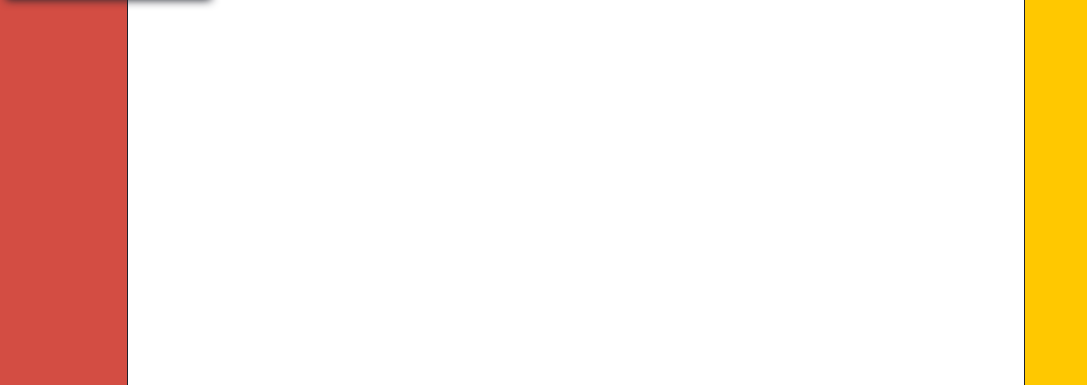
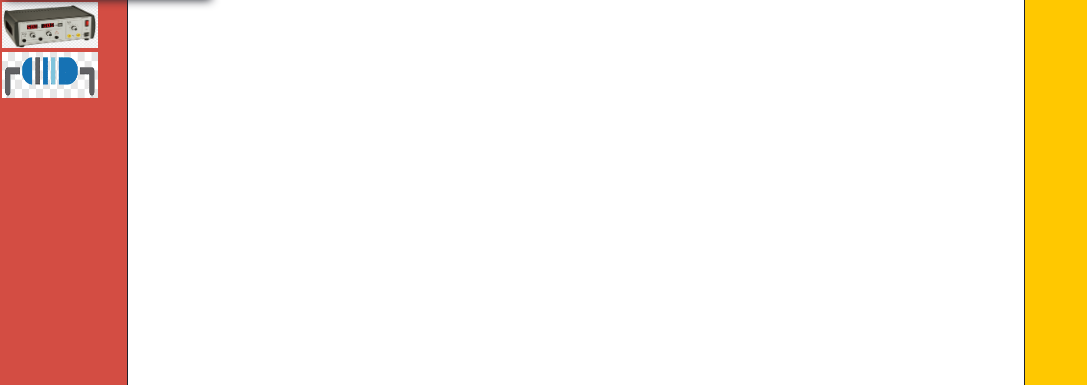
Before and after one commit to Daniil-Nikiforov/localhost, a PHP site: page /main.php in a window 1280 px wide. Shown: the part 35-420 px from the top of the page, without its empty margins (0-1087 px from the left). Run offline with PHP 8.4, Linux system fonts and the light colour scheme; the visitor is signed in with stand-in values (Sample User, id 1).

Commit message:
Копии

```diff
--- a/assets/css/mainMenu.css
+++ b/assets/css/mainMenu.css
@@ -146,21 +146,28 @@ nav li a:hover{
     transition: all 0.2s ease;
 }
 /*Панель элементов*/
-#inner-buttons div{
+/*
+#inner-elements{
     width: 50%;
     height: 100px;
     float: left;
     color: #1d1d1d;
     border: 2px solid #d34d43;
-    background: #ffffff;
 }
-#inner-buttons div:hover{
+#inner-elements:hover{
     background-color: #ffc800;
     color: #1e212b;
     box-shadow: 1px 5px 10px -5px #ffc800;
     transition: all 0.2s ease;
+}*/
+.element{
+    width: 100px;
+    height: 50px;
+    float: left;
+    border: 2px solid #d34d43;
+    user-select: none;
 }
-.myCanvas{
+.inner-content{
     display: flex;
     background:#ffffff;
     min-height: 900px;
--- a/main.php
+++ b/main.php
@@ -32,41 +32,17 @@
         <div class="container row">
             <section class="sidebar1">
                 <div class="inner-sidebar1">
-                    <div class="buttons">
-                        <div id="inner-buttons">
-                            <!--
-                            <button id="element 1">
-                                1
-                            </button>
-                            <button id="element 2">
-                                2
-                            </button>
-                            <button id="element 3">
-                                3
-                            </button>
-                            <button id="element 4">
-                                4
-                            </button>
-                            <button id="element 5">
-                                5
-                            </button>
-                            <button id="element 6">
-                                6
-                            </button>
-                            <button id="element 7">
-                                7
-                            </button>
-                            <button id="element 8">
-                                8
-                            </button>
-                            -->
+                    <div class="elements">
+                        <div id="inner-elements">
+                            <img draggable="true" class="element" id="ePitanie" src="uploads/Block.png"  alt="">
+                            <img class="element" id="eResistor" src="uploads/Resistor.png"  alt="">
                         </div>
                     </div>
                 </div>
             </section>
             <!--Создатель схем, Работаю тут-->
             <section class="content">
-                <div class="myCanvas row">
+                <div class="inner-content row">
 
                 </div>
             </section>
--- a/scripts/dragndrop.js
+++ b/scripts/dragndrop.js
@@ -1,3 +1,35 @@
-function main(){
-    console.log("main");
-}
+let Pitanie = document.getElementById('ePitanie');
+var Icontent = document.getElementsByClassName('inner-content');
+
+//let copyPitanie = document.createElement(Pitanie);
+Pitanie.onmousedown=function(event){
+    let PitanieCopy = document.createElement('img');
+    let shiftX = event.clientX - Pitanie.getBoundingClientRect().left;
+    let shiftY = event.clientY - Pitanie.getBoundingClientRect().top;
+    PitanieCopy.style.position='absolute';
+    PitanieCopy.style.zIndex = 1000;
+    PitanieCopy.style.width = 100 + 'px';
+    PitanieCopy.style.border = 0;
+    PitanieCopy.setAttribute('class','element');
+    PitanieCopy.src = 'uploads/Block.png';
+    document.body.append(PitanieCopy);
+
+    moveAt(event.pageX,event.pageY);
+
+    function moveAt(pageX,pageY){
+        PitanieCopy.style.left = pageX-shiftX+'px';
+        PitanieCopy.style.top = pageY-shiftY+'px';
+    }
+    function onMouseMove(event){
+        moveAt(event.pageX,event.pageY);
+    }
+    PitanieCopy.addEventListener('mousemove',onMouseMove);
+
+    PitanieCopy.onmouseup=function(){
+        PitanieCopy.removeEventListener('mousemove',onMouseMove);
+        PitanieCopy.onmouseup=null;
+    };
+};
+PitanieCopy.ondragstart=function(){
+    return false;
+};
```
Also changed, not shown: uploads/1650058701f218cd86cb05a910b3d835a4648cdc60.jpeg (deleted), uploads/1650059097Pyotr-1-8-0.png (deleted), uploads/1650059202Pyotr-1-8-0.png (deleted), uploads/Block.png (added), uploads/Resistor.png (added).
